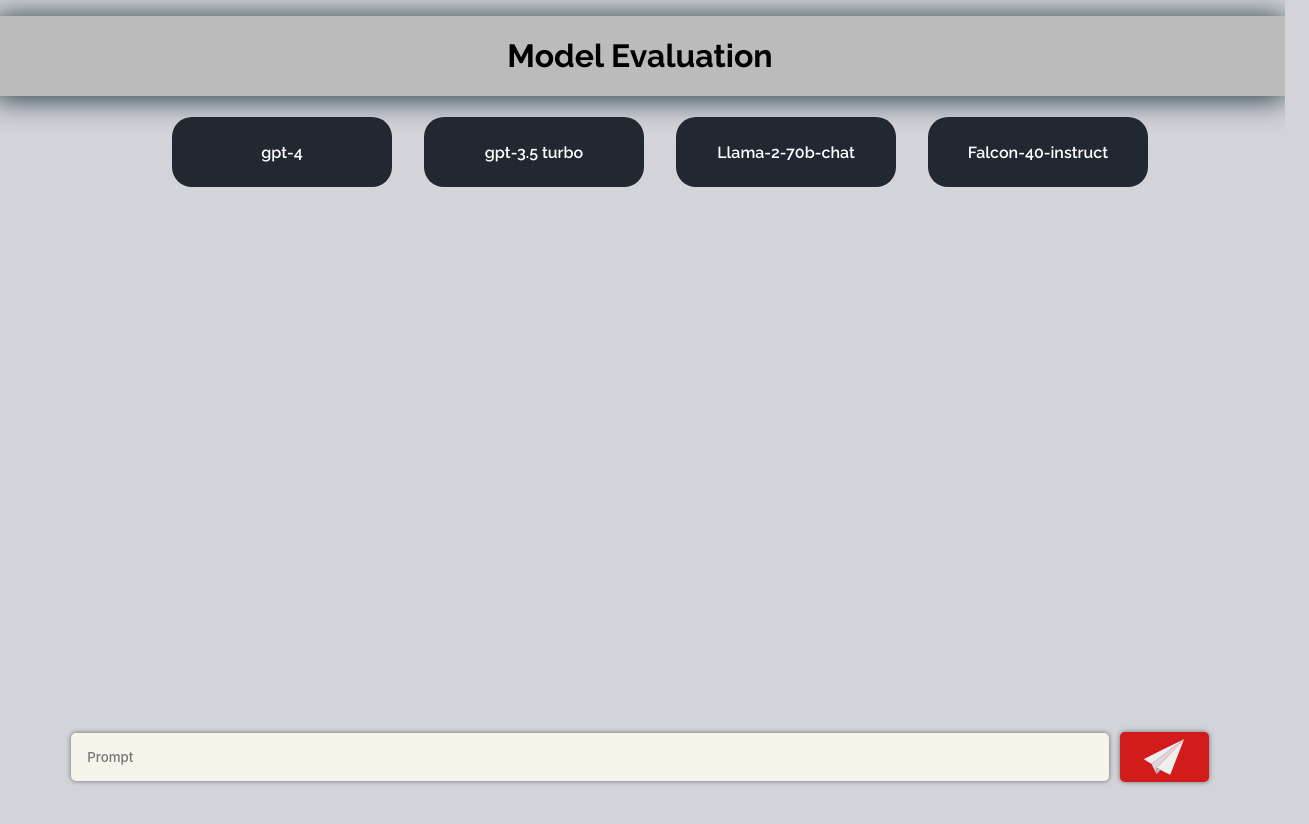
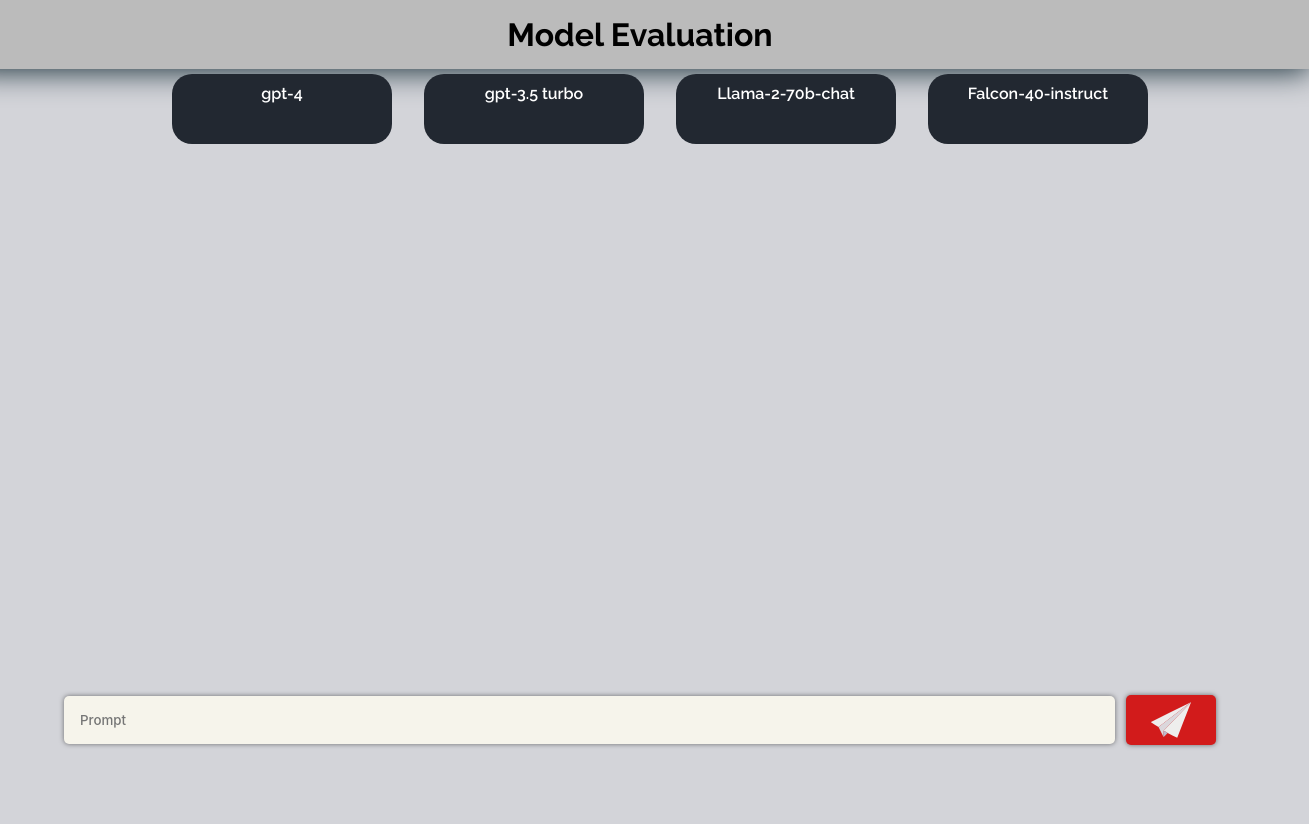
Before and after one commit to salahqasm/model-eval, a Next.js app: page / in a window 1280 px wide. Shown: the top 824 px of the page, 1309 px wide, since content can reach past the window. Built offline with nearby package versions, Linux system fonts and the light colour scheme.

Commit message:
css small fixes

```diff
--- a/src/styles/Header.module.css
+++ b/src/styles/Header.module.css
@@ -3,5 +3,6 @@
   background-color: #bbbbbb;
   box-shadow: 0px 2px 30px 1px #1f353f;
   width: 102%;
+  padding: 1rem;
   margin: 0 0 5px 0;
 }
--- a/src/styles/Home.module.css
+++ b/src/styles/Home.module.css
@@ -1,7 +1,7 @@
 .main {
   min-height: 100vh;
   text-align: center;
-  margin-top: 1rem;
+  /* margin-top: 1rem; */
 }
 .layout {
   display: flex;
--- a/src/styles/globals.css
+++ b/src/styles/globals.css
@@ -1,3 +1,6 @@
+* {
+  margin: 0;
+}
 :root {
   box-sizing: border-box;
   background-color: #d3d4d9;
```
